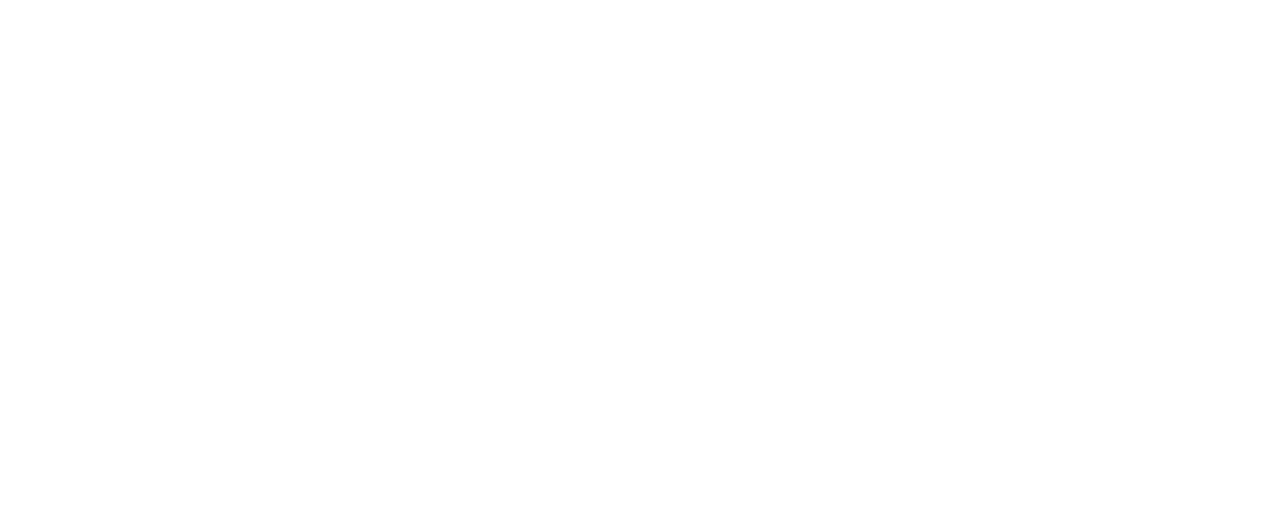
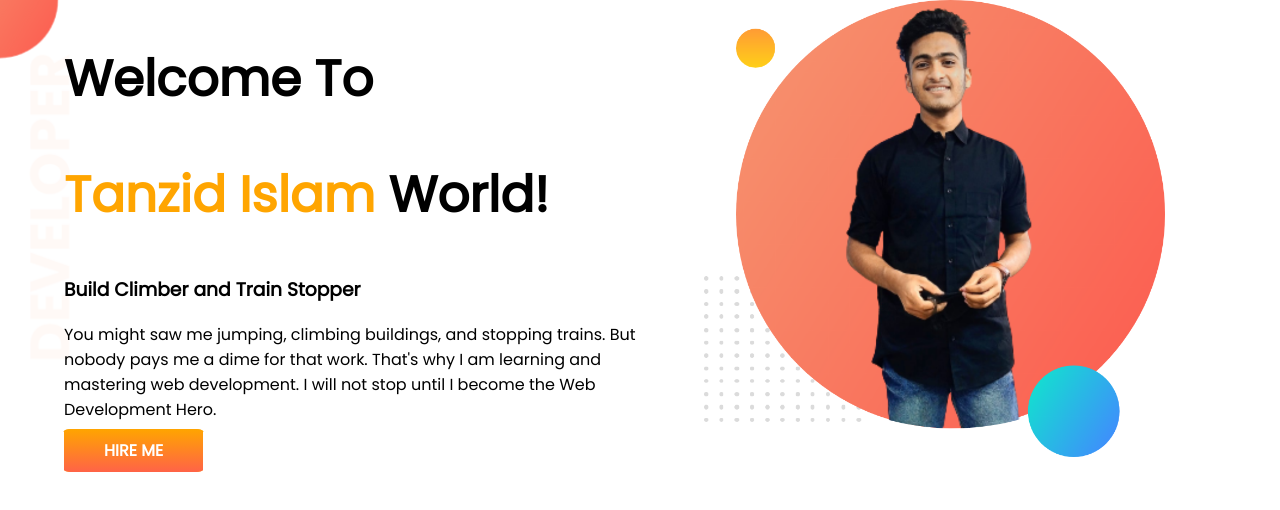
Before and after one commit to Tanzidul/developer-portfolio, a plain HTML site: page index.html in a window 1280 px wide. Drawn offline with Linux system fonts and the light colour scheme.

Commit message:
first-commit

```diff
--- a/index.html
+++ b/index.html
@@ -1,13 +1,34 @@
 <!DOCTYPE html>
 <html lang="en">
+
 <head>
     <meta charset="UTF-8">
     <meta http-equiv="X-UA-Compatible" content="IE=edge">
     <meta name="viewport" content="width=device-width, initial-scale=1.0">
     <title>Tanjid portfolio</title>
+    <link rel="preconnect" href="https://fonts.googleapis.com">
+    <link rel="preconnect" href="https://fonts.gstatic.com" crossorigin>
+    <link href="https://fonts.googleapis.com/css2?family=Poppins&display=swap" rel="stylesheet">
     <link rel="stylesheet" href="style.css">
 </head>
+
 <body>
+    <section class="top-banner">
+        <div class="helf-width">
+            <h1>Welcome To</h1>
+            <h1><span class="orang-color">Tanzid Islam</span> World!</h1>
+            <h3>Build Climber and Train Stopper</h3>
+            <P>You might saw me jumping, climbing buildings, and stopping trains. But nobody pays me a dime for that
+                work.
+                That's why I am learning and mastering web development. I will not stop until I become the Web
+                Development
+                Hero.</P>
+            <a class="link" target="_blank" href="https://www.facebook.com/mdtanzidul.islam.52">HIRE ME</a>
+        </div>
+        <div class="helf-width">
+            <img src="images/tanzid.png" alt="">
+        </div>
+    </section>
+</body>
 
-</body>
 </html>
--- a/style.css
+++ b/style.css
@@ -0,0 +1,35 @@
+body{
+    font-family: 'Poppins', sans-serif;
+    margin: 0;
+}
+h1{
+   font-size: 50px;
+}
+
+.orang-color {
+    color: orange;
+}
+section{
+    display: flex;
+}
+.helf-width{
+    width: 50%;
+    padding-left: 5%;
+}
+.helf-width img{
+    width: 80%;
+}
+.link{
+    text-decoration: none;
+    background-color: orange;
+    padding: 10px 40px;
+    background-image: linear-gradient(orange,tomato);
+    border-radius: 5%;
+    color: white;
+    font-weight: 700;
+
+}
+.top-banner{
+    background-image: url(images/top-banner.png);
+    background-repeat: no-repeat;
+}
```
Also changed, not shown: images/dream-bg.png (added), images/exp-bg.png (added), images/jhankar.png (added), images/jhankar2.png (added), images/my-bg.png (added), images/my-bg2.png (added), images/tanzid.png (added), images/top-banner.png (added).
